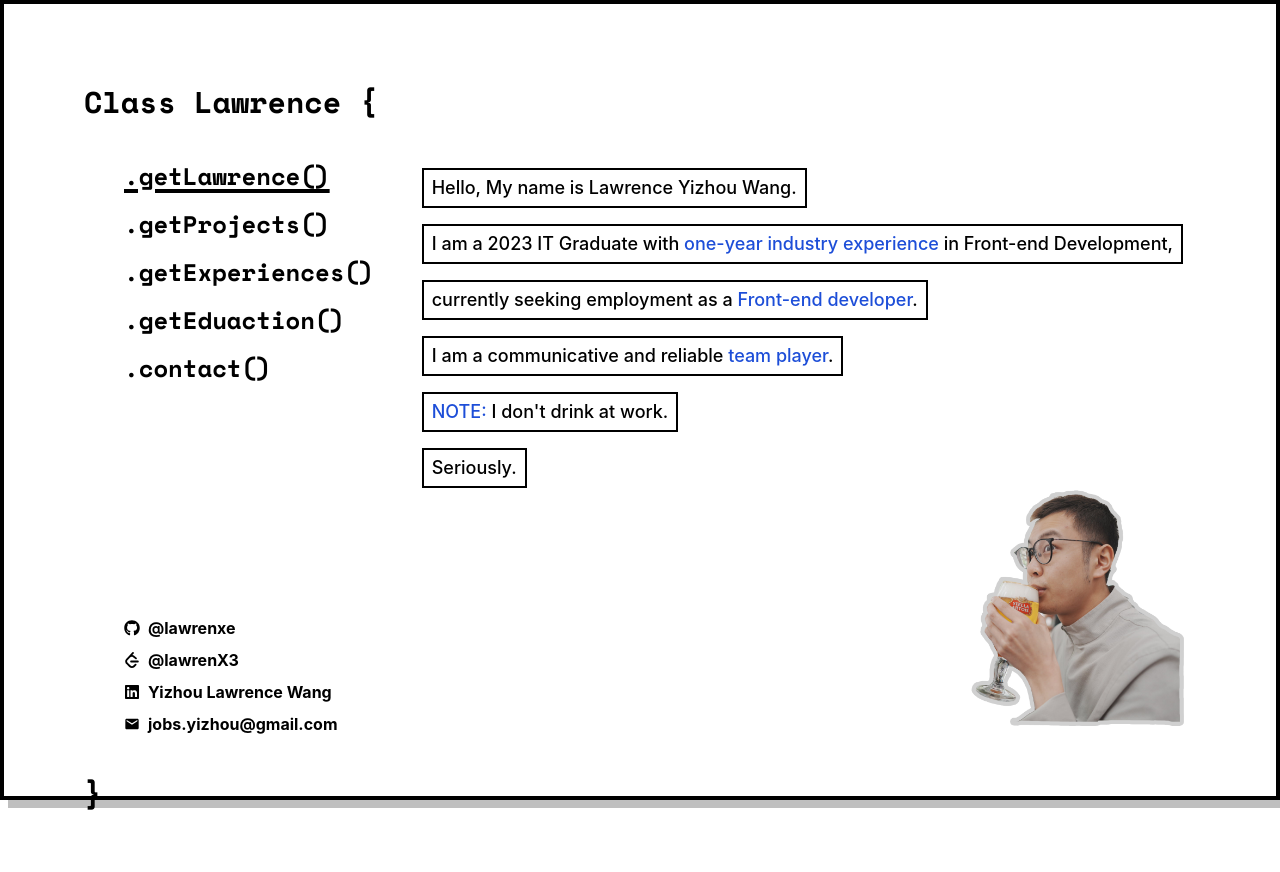
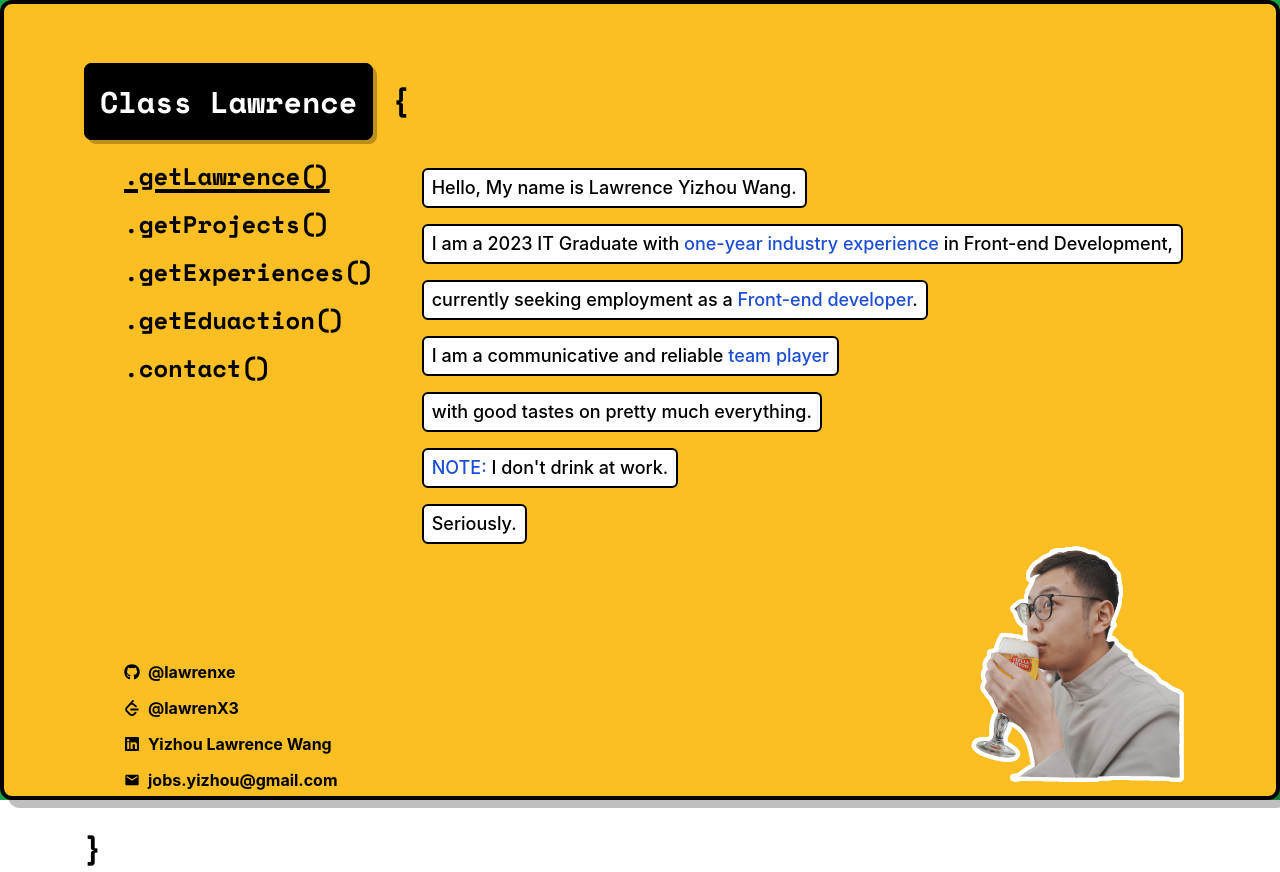
Before and after one commit to lawrenxe/lawrence, a React (Create React App) app: page / in a window 1280 px wide. Before the commit the page ends 816 px from the top, so only its background shows below. Built offline with nearby package versions, Linux system fonts and the light colour scheme.

Commit message:
changed colour theme

```diff
--- a/src/Components/Bubble.tsx
+++ b/src/Components/Bubble.tsx
@@ -10,7 +10,7 @@ interface BProps {
 const Bubble = ({ children, className, link, onClick }: BProps) => {
   return (
     <a
-      className={`  border-black border-2 w-fit text-sm lg:text-md xl:text-lg px-2 py-1 font-medium ${className}`}
+      className={`bg-white border-black border-2 w-fit text-sm lg:text-md xl:text-lg rounded-md px-2 py-1 font-medium ${className}`}
       href={link}
       target="_blank"
       onClick={onClick}
--- a/src/Components/Contact.tsx
+++ b/src/Components/Contact.tsx
@@ -23,7 +23,7 @@ const Contact = ({ setContact, message }: CProps) => {
   }, []);
 
   return (
-    <div className="flex flex-col relative h-full w-full items-center">
+    <div className="flex flex-col relative h-full w-full items-center pt-10 lg:pt-0">
       <div className="flex flex-col gap-y-4 w-full h-fit overflow-y-auto">
         <Transition time={1000} delay={0} loaded={loaded}>
           <Bubble>You can click the following options to contact me:</Bubble>
--- a/src/Components/ContactForm.tsx
+++ b/src/Components/ContactForm.tsx
@@ -52,11 +52,11 @@ const ContactForm = ({ setMessage, setContact }: CFProps) => {
           {...register("name", { required: true, maxLength: 20 })}
           placeholder="Your Name"
           type="text"
-          className="md:w-1/3 w-full border-black text-xs md:text-sm lg:text-md border-2 p-2"
+          className="rounded-md md:w-1/3 w-full border-black text-xs md:text-sm lg:text-md border-2 p-2"
         />
 
         <input
-          className="md:w-2/3 w-full border-black text-xs md:text-sm lg:text-md border-2 p-2"
+          className="rounded-md md:w-2/3 w-full border-black text-xs md:text-sm lg:text-md border-2 p-2"
           id="email"
           placeholder="Your Email"
           {...register("email", {
@@ -73,7 +73,7 @@ const ContactForm = ({ setMessage, setContact }: CFProps) => {
       <textarea
         {...register("message", { required: true })}
         placeholder="Your Message"
-        className="w-full h-2/3 border-black border-2 p-2 resize-none text-xs md:text-sm lg:text-md"
+        className="rounded-md w-full h-2/3 border-black border-2 p-2 resize-none text-xs md:text-sm lg:text-md"
       />
 
       {isLoading ? (
--- a/src/Components/Education.tsx
+++ b/src/Components/Education.tsx
@@ -33,7 +33,7 @@ const Education = ({ setATRequest }: EProps) => {
 
       <Transition key={"button"} time={1000} delay={300} loaded={loaded}>
         <div
-          className="bg-white w-fit  border-black border-2 px-2 py-1 font-bold hover:cursor-pointer hover:shadow-solid-4 text-sm lg:text-md xl:text-lg"
+          className="rounded-lg bg-white w-fit  border-black border-2 px-2 py-1 font-bold hover:cursor-pointer hover:shadow-solid-4 text-sm lg:text-md xl:text-lg"
           onClick={() => {
             setATRequest(true);
           }}
--- a/src/Components/EducationItem.tsx
+++ b/src/Components/EducationItem.tsx
@@ -8,7 +8,7 @@ interface EIProps {
 
 const EducationItem = ({ education }: EIProps) => {
   return (
-    <div className="flex flex-col w-full gap-2 mb-4 bg-white p-3 lg:p-5 xl:p-8 border-black border-2 shadow-solid-4">
+    <div className="flex flex-col w-full gap-2 mb-4 bg-white p-3 lg:p-5 xl:p-8 border-black border-2 shadow-solid-4 rounded-lg">
       <div className="flex flex-col">
         <div className="w-full md:flex md:flex-row items-end justify-between">
           <h1 className="text-md lg:text-lg xl:text-xl font-sans font-bold ">
--- a/src/Components/ExperienceItem.tsx
+++ b/src/Components/ExperienceItem.tsx
@@ -8,7 +8,7 @@ interface EIProps {
 
 const ExperienceItem = ({ experience }: EIProps) => {
   return (
-    <div className="flex flex-col w-full gap-2 mb-4 bg-white p-3 lg:p-5 xl:p-8 border-black border-2 shadow-solid-4">
+    <div className="flex flex-col w-full gap-2 mb-4 bg-white p-3 lg:p-5 xl:p-8 border-black border-2 shadow-solid-4 rounded-lg">
       <div className="flex flex-col w-full">
         <div className="w-full md:flex md:flex-row items-end justify-between">
           <h1 className="text-md lg:text-lg xl:text-xl font-sans font-bold">
--- a/src/Components/Lawrence.tsx
+++ b/src/Components/Lawrence.tsx
@@ -13,8 +13,8 @@ const Lawrence = () => {
   }, []);
 
   return (
-    <div className="flex flex-col w-full justify-center items-center">
-      <div className="flex flex-col gap-4 relative w-full">
+    <div className="flex flex-col w-full h-full ">
+      <div className="flex flex-col gap-4  w-full ">
         <Transition time={1000} delay={0} loaded={loaded}>
           <Bubble className="">Hello, My name is Lawrence Yizhou Wang.</Bubble>
         </Transition>
@@ -34,19 +34,23 @@ const Lawrence = () => {
         <Transition time={1000} delay={300} loaded={loaded}>
           <Bubble>
             I am a communicative and reliable{" "}
-            <span className="text-blue-700">team player</span>.
+            <span className="text-blue-700">team player</span>
           </Bubble>
         </Transition>
         <Transition time={1000} delay={400} loaded={loaded}>
+          <Bubble>with good tastes on pretty much everything. </Bubble>
+        </Transition>
+        <Transition time={1000} delay={500} loaded={loaded}>
           <Bubble>
             <span className="text-blue-700">NOTE:</span> I don't drink at work.
           </Bubble>
         </Transition>
-        <Transition time={1000} delay={500} loaded={loaded}>
+        <Transition time={1000} delay={600} loaded={loaded}>
           <Bubble>Seriously.</Bubble>
         </Transition>
       </div>
-      <Transition time={1000} delay={600} loaded={loaded}>
+
+      <Transition time={1000} delay={700} loaded={loaded}>
         <img
           className=" self-end w-60"
           src={potrait}
--- a/src/Components/Layout.tsx
+++ b/src/Components/Layout.tsx
@@ -18,25 +18,27 @@ const Layout = ({ children, setSelected, selected }: LProps) => {
     lawrence: "Class Lawrence",
     projects: "getProjects()",
     experience: "getExperiences()",
-    education: "getEducations()",
+    education: "getEducation()",
     contact: "void contact()",
   };
 
   return (
     <div
       className={
-        "bg-neutral-200 w-screen h-screen flex justify-center items-center"
+        "bg-green-600 w-screen h-screen flex justify-center items-center"
       }
     >
       <div
         className={
-          "bg-white w-screen h-screen flex flex-col p-10 lg:p-15 xl:p-20 items-center max-w-[1280px] max-h-[960px]  xl:border-4 xl:shadow-solid-8 xl:border-black relative "
+          "bg-amber-400 w-screen h-screen flex flex-col p-10 lg:p-15 xl:p-20 items-center max-w-[1280px] max-h-[960px]  xl:border-4 xl:shadow-solid-8 xl:border-black xl:rounded-xl relative "
         }
       >
-        <section className="h-10 font-mono font-black text-xl xl:text-3xl lg:text-2xl flex flex-row gap-4 w-full justify-between items-center">
-          <p className="">
-            {titleMap[selected as keyof typeof titleMap]}
-            {" {"}
+        <section className="h-20 font-mono font-black text-xl xl:text-3xl lg:text-2xl flex flex-row gap-4 w-full justify-between items-center">
+          <p>
+            <span className="border-solid border-black rounded-lg border-4 p-3 bg-black shadow-solid-4 text-white">
+              {titleMap[selected as keyof typeof titleMap]}
+            </span>
+            <span>{" {"}</span>
           </p>
           <section
             className="lg:hidden hover:cursor-pointer"
@@ -57,7 +59,12 @@ const Layout = ({ children, setSelected, selected }: LProps) => {
           <section className="py-5 lg:py-8 xl:py-12 px-2 w-full h-full min-h-fit overflow-y-scroll no-scrollbar relative flex ">
             {isHamburgerClicked ? (
               <div>
-                <div className="lg:hidden h-full w-full">
+                <div
+                  className="lg:hidden h-full w-full"
+                  onClick={() => {
+                    setHamburgerClicked(false);
+                  }}
+                >
                   <NavBar selected={selected} setSelected={setSelected} />
                 </div>
                 <div className="hidden lg:block w-full h-full">{children}</div>
--- a/src/Components/NavBar.tsx
+++ b/src/Components/NavBar.tsx
@@ -68,7 +68,7 @@ const NavBar = ({ setSelected, selected }: NBProps) => {
           </NavBarItem>
         </Transition>
       </div>
-      <div className="flex flex-col gap-y-2">
+      <div className="flex flex-col gap-y-3">
         <Transition time={1000} delay={500} loaded={loaded}>
           <div className="flex flex-col hover:cursor-pointer">
             <a href="https://github.com/lawrenxe" target="_blank">
--- a/src/Components/PopupWindow.tsx
+++ b/src/Components/PopupWindow.tsx
@@ -8,7 +8,7 @@ interface PWProps {
 
 const PopupWindow = ({ setPopup, children }: PWProps) => {
   return (
-    <div className="absolute w-[90%] h-[90%] max-w-[1000px] max-h-[600px] min-h-[600px] bg-white border-2 border-black shadow-solid-8 flex flex-col">
+    <div className="absolute w-[90%] h-[90%] max-w-[1000px] max-h-[600px] min-h-[600px] bg-white border-2 border-black shadow-solid-8 flex flex-col rounded-xl">
       <div
         onClick={() => setPopup(false)}
         className="text-3xl self-end p-3 h-[10%] hover:cursor-pointer hover:animate-spin flex justify-center items-center"
--- a/src/Components/ProjectItem.tsx
+++ b/src/Components/ProjectItem.tsx
@@ -12,7 +12,7 @@ const ProjectItem = ({ setProjectSelected, project }: PIProps) => {
 
   return (
     <div
-      className="w-full relative flex flex-col px-4 py-6 border-solid border-black border-2 hover:shadow-solid-4 hover:cursor-pointer"
+      className="bg-white  w-full relative flex flex-col px-4 py-6 lg:aspect-[2/3] border-solid border-black border-2 hover:shadow-solid-4 hover:cursor-pointer rounded-md"
       onClick={() => setProjectSelected(project.projectId)}
     >
       <img
```
Also changed, not shown: src/assets/Potrait.png.
